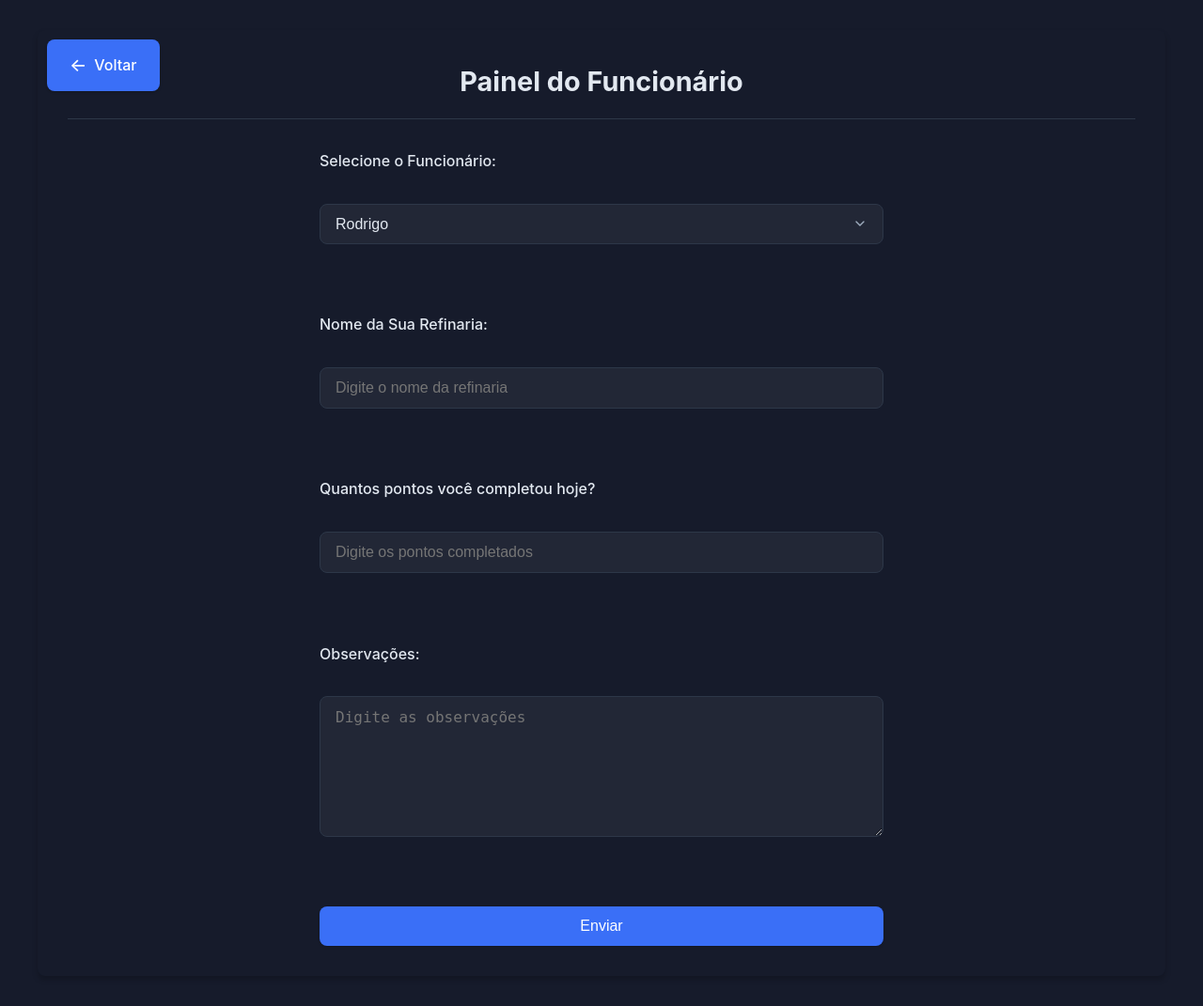
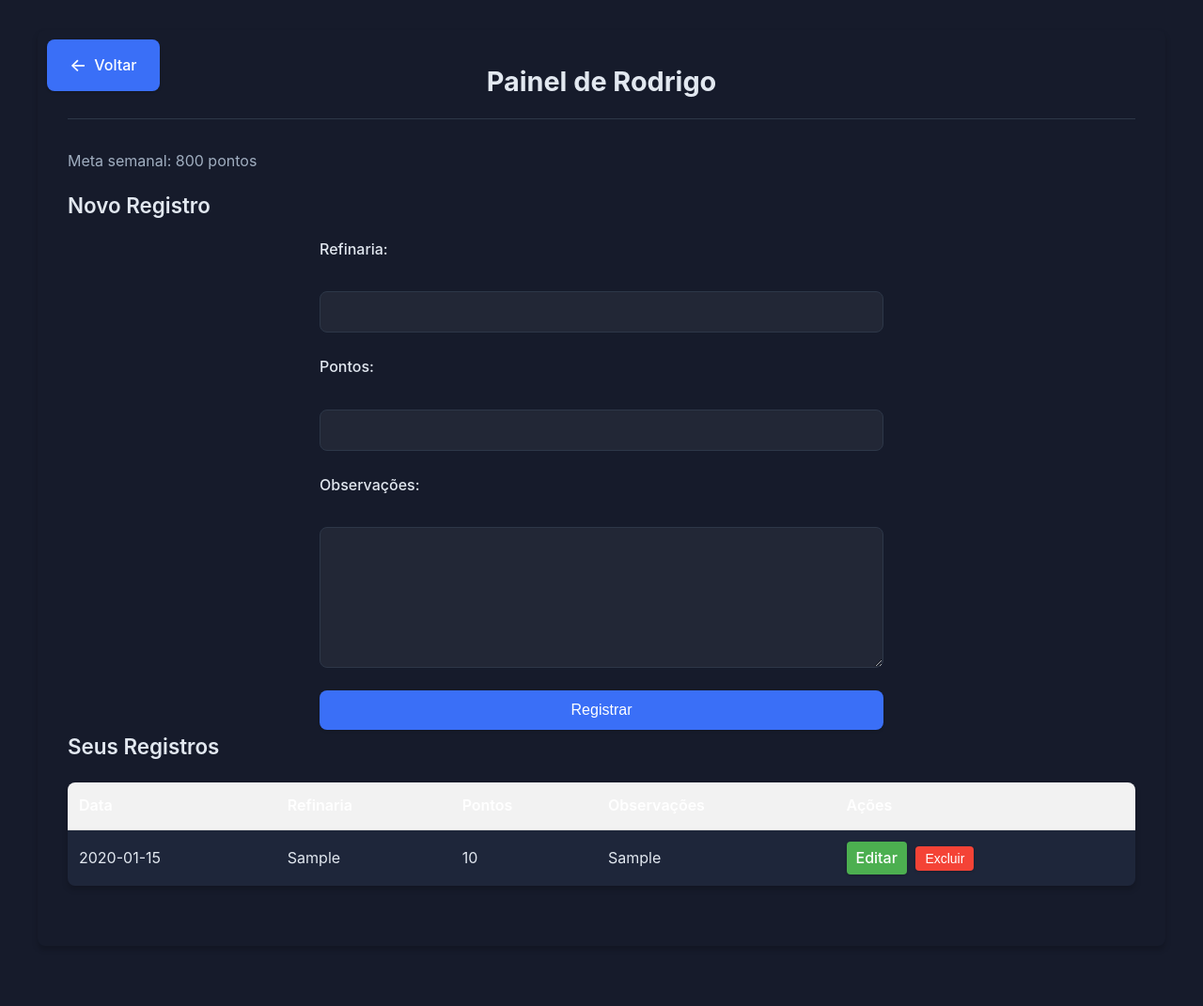
Before and after one commit to BernardoDev0/tentandocss, a Flask app: template templates/employee_dashboard.html in a window 1280 px wide. Shown: the whole page at 94% size. After the commit the page ends 943 px from the top, so only its background shows below. Run offline with Flask 3, Linux system fonts and the light colour scheme; the template is opened without the code that fills it: values that come from a table or form of the project are taken from there, others are empty; tables that the repository leaves empty hold one stand-in row (values such as "Sample post").

Commit message:
Implementei painéis individuais para cada funcionário com chaves de acesso e edição de registros

```diff
--- a/app.py
+++ b/app.py
@@ -47,6 +47,7 @@ class Employee(db.Model):
     id = db.Column(db.Integer, primary_key=True)
     name = db.Column(db.String(100), nullable=False)
     weekly_goal = db.Column(db.Integer, default=800)
+    access_key = db.Column(db.String(50), unique=True, nullable=False)
     entries = db.relationship('Entry', backref='employee', lazy=True)
 
 class Entry(db.Model):
@@ -65,14 +66,18 @@ def init_db():
 
 def add_initial_employees():
     employees = [
-        {'name': 'Rodrigo', 'weekly_goal': 800},
-        {'name': 'Maurício', 'weekly_goal': 800},
-        {'name': 'Matheus', 'weekly_goal': 800}
+        {'name': 'Rodrigo', 'weekly_goal': 800, 'access_key': 'rodrigo123'},
+        {'name': 'Maurício', 'weekly_goal': 800, 'access_key': 'mauricio123'},
+        {'name': 'Matheus', 'weekly_goal': 800, 'access_key': 'matheus123'}
     ]
     for emp in employees:
         existing = Employee.query.filter_by(name=emp['name']).first()
         if not existing:
-            new_employee = Employee(name=emp['name'], weekly_goal=emp['weekly_goal'])
+            new_employee = Employee(
+                name=emp['name'],
+                weekly_goal=emp['weekly_goal'],
+                access_key=emp['access_key']
+            )
             db.session.add(new_employee)
     db.session.commit()
 
@@ -84,7 +89,7 @@ def get_week_range(date):
 def send_async_email(app, msg):
     with app.app_context():
         try:
-            mail.connect()  # Adicione esta linha para garantir a conexão
+            mail.connect()
             mail.send(msg)
             app.logger.info("Email enviado com sucesso")
         except Exception as e:
@@ -101,7 +106,7 @@ def send_confirmation_email(employee_name, date, points, refinery, observations)
         subject="Confirmação de Ponto Registrado",
         sender=app.config['MAIL_USERNAME'],
         recipients=[recipient],
-        cc=[app.config['MAIL_USERNAME']]  # CC to admin
+        cc=[app.config['MAIL_USERNAME']]
     )
 
     msg.body = f"""
@@ -209,12 +214,82 @@ def export_weekly_reports():
 def index():
     return render_template('index.html')
 
-@app.route('/employee_login', methods=['GET', 'POST'])
-def employee_login():
+@app.route('/employee_login/<access_key>')
+def employee_private_login(access_key):
+    employee = Employee.query.filter_by(access_key=access_key).first()
+    if not employee:
+        return redirect(url_for('index'))
+    session['role'] = 'employee'
+    session['employee_id'] = employee.id
+    return redirect(url_for('employee_dashboard'))
+
+@app.route('/employee_dashboard', methods=['GET', 'POST'])
+def employee_dashboard():
+    if session.get('role') != 'employee':
+        return redirect(url_for('index'))
+
+    employee_id = session.get('employee_id')
+    employee = Employee.query.get(employee_id)
+
     if request.method == 'POST':
-        session['role'] = 'employee'
+        refinery = request.form['refinery']
+        points = request.form['points']
+        observations = request.form['observations']
+        date = datetime.now(timezone).strftime('%Y-%m-%d %H:%M:%S')
+
+        new_entry = Entry(
+            employee_id=employee_id,
+            date=date,
+            refinery=refinery,
+            points=points,
+            observations=observations
+        )
+        db.session.add(new_entry)
+        db.session.commit()
+
+        send_confirmation_email(
+            employee_name=employee.name,
+            date=date,
+            points=points,
+            refinery=refinery,
+            observations=observations
+        )
+
         return redirect(url_for('employee_dashboard'))
-    return render_template('employee_login.html')
+
+    entries = Entry.query.filter_by(employee_id=employee_id).order_by(Entry.date.desc()).all()
+    return render_template('employee_dashboard.html', employee=employee, entries=entries)
+
+@app.route('/edit_entry/<int:entry_id>', methods=['GET', 'POST'])
+def edit_entry(entry_id):
+    if session.get('role') != 'employee':
+        return redirect(url_for('index'))
+
+    entry = Entry.query.get_or_404(entry_id)
+    if entry.employee_id != session.get('employee_id'):
+        return redirect(url_for('employee_dashboard'))
+
+    if request.method == 'POST':
+        entry.refinery = request.form['refinery']
+        entry.points = request.form['points']
+        entry.observations = request.form['observations']
+        db.session.commit()
+        return redirect(url_for('employee_dashboard'))
+
+    return render_template('edit_entry.html', entry=entry)
+
+@app.route('/delete_entry/<int:entry_id>', methods=['POST'])
+def delete_entry(entry_id):
+    if session.get('role') != 'employee':
+        return redirect(url_for('index'))
+
+    entry = Entry.query.get_or_404(entry_id)
+    if entry.employee_id != session.get('employee_id'):
+        return redirect(url_for('employee_dashboard'))
+
+    db.session.delete(entry)
+    db.session.commit()
+    return redirect(url_for('employee_dashboard'))
 
 @app.route('/ceo_login', methods=['GET', 'POST'])
 def ceo_login():
@@ -234,58 +309,6 @@ def ceo_login():
 
     return render_template('ceo_login.html', error=error)
 
-@app.route('/add_employee', methods=['GET', 'POST'])
-def add_employee():
-    if session.get('role') != 'ceo':
-        return redirect(url_for('index'))
-
-    if request.method == 'POST':
-        name = request.form['name']
-        weekly_goal = request.form.get('weekly_goal', 800)
-        new_employee = Employee(name=name, weekly_goal=weekly_goal)
-        db.session.add(new_employee)
-        db.session.commit()
-        return redirect(url_for('index'))
-
-    return render_template('add_employee.html')
-
-@app.route('/employee_dashboard', methods=['GET', 'POST'])
-def employee_dashboard():
-    if session.get('role') != 'employee':
-        return redirect(url_for('index'))
-
-    if request.method == 'POST':
-        employee_id = request.form['employee_id']
-        refinery = request.form['refinery']
-        points = request.form['points']
-        observations = request.form['observations']
-        date = datetime.now(timezone).strftime('%Y-%m-%d %H:%M:%S')
-
-        new_entry = Entry(
-            employee_id=employee_id,
-            date=date,
-            refinery=refinery,
-            points=points,
-            observations=observations
-        )
-        db.session.add(new_entry)
-        db.session.commit()
-
-        employee = Employee.query.get(employee_id)
-        if employee and employee.name in EMPLOYEE_EMAILS:
-            send_confirmation_email(
-                employee_name=employee.name,
-                date=date,
-                points=points,
-                refinery=refinery,
-                observations=observations
-            )
-
-        return redirect(url_for('employee_dashboard'))
-
-    employees = Employee.query.all()
-    return render_template('employee_dashboard.html', employees=employees)
-
 @app.route('/ceo_dashboard')
 def ceo_dashboard():
     if session.get('role') != 'ceo':
@@ -300,15 +323,21 @@ def ceo_dashboard():
     employees = Employee.query.all()
     return render_template('ceo_dashboard.html', employees=employees, entries=entries, selected_employee_id=selected_employee_id)
 
-@app.route('/delete_entry/<int:entry_id>', methods=['POST'])
-def delete_entry(entry_id):
+@app.route('/add_employee', methods=['GET', 'POST'])
+def add_employee():
     if session.get('role') != 'ceo':
         return redirect(url_for('index'))
 
-    entry = Entry.query.get_or_404(entry_id)
-    db.session.delete(entry)
-    db.session.commit()
-    return redirect(url_for('ceo_dashboard'))
+    if request.method == 'POST':
+        name = request.form['name']
+        weekly_goal = request.form.get('weekly_goal', 800)
+        access_key = request.form['access_key']
+        new_employee = Employee(name=name, weekly_goal=weekly_goal, access_key=access_key)
+        db.session.add(new_employee)
+        db.session.commit()
+        return redirect(url_for('ceo_dashboard'))
+
+    return render_template('add_employee.html')
 
 @app.route('/delete_all_entries', methods=['POST'])
 def delete_all_entries():
--- a/templates/employee_dashboard.html
+++ b/templates/employee_dashboard.html
@@ -3,7 +3,7 @@
 <head>
     <meta charset="UTF-8">
     <meta name="viewport" content="width=device-width, initial-scale=1.0">
-    <title>Painel do Funcionário</title>
+    <title>Painel de {{ employee.name }}</title>
     <link rel="stylesheet" href="{{ url_for('static', filename='styles.css') }}">
     <style>
         .back-button {
@@ -19,94 +19,89 @@
         .back-button:hover {
             background-color: #0056b3;
         }
-
-        /* Estilo para a mensagem de sucesso */
-        .success-message {
-            display: none; /* Inicialmente oculta */
-            position: fixed; /* Fixa na tela */
-            top: 50%; /* Centraliza verticalmente */
-            left: 50%; /* Centraliza horizontalmente */
-            transform: translate(-50%, -50%); /* Ajusta o centro */
-            background-color: var(--success-color);
+        table {
+            width: 100%;
+            margin-top: 20px;
+            border-collapse: collapse;
+        }
+        th, td {
+            padding: 12px;
+            text-align: left;
+            border-bottom: 1px solid #ddd;
+        }
+        th {
+            background-color: #f2f2f2;
+        }
+        .action-buttons a {
+            padding: 5px 10px;
+            background-color: #4CAF50;
             color: white;
-            padding: 1.5rem 2.5rem;
-            border-radius: var(--radius);
-            text-align: center;
-            box-shadow: var(--shadow-lg);
-            z-index: 1000; /* Garante que fique acima de tudo */
-            font-size: 1.2rem;
-            font-weight: 500;
+            text-decoration: none;
+            border-radius: 4px;
+            margin-right: 5px;
         }
-
-        /* Fundo semi-transparente */
-        .overlay {
-            display: none; /* Inicialmente oculta */
-            position: fixed;
-            top: 0;
-            left: 0;
-            width: 100%;
-            height: 100%;
-            background-color: rgba(0, 0, 0, 0.5); /* Fundo escuro semi-transparente */
-            z-index: 999; /* Fica abaixo da mensagem */
+        .action-buttons form {
+            display: inline;
+        }
+        .action-buttons button {
+            padding: 5px 10px;
+            background-color: #f44336;
+            color: white;
+            border: none;
+            border-radius: 4px;
+            cursor: pointer;
         }
     </style>
 </head>
 <body>
     <div class="container">
-        <!-- Botão de Voltar -->
         <a href="{{ url_for('index') }}" class="back-button">Voltar</a>
 
-        <h1>Painel do Funcionário</h1>
+        <h1>Painel de {{ employee.name }}</h1>
+        <p>Meta semanal: {{ employee.weekly_goal }} pontos</p>
 
-        <!-- Mensagem de sucesso (inicialmente oculta) -->
-        <div id="successMessage" class="success-message">Enviado!</div>
+        <h2>Novo Registro</h2>
+        <form method="POST">
+            <label for="refinery">Refinaria:</label>
+            <input type="text" id="refinery" name="refinery" required>
 
-        <!-- Fundo semi-transparente (inicialmente oculto) -->
-        <div id="overlay" class="overlay"></div>
+            <label for="points">Pontos:</label>
+            <input type="number" id="points" name="points" required min="0">
 
-        <!-- Formulário -->
-        <form method="POST" onsubmit="showSuccessMessage(event)">
-            <label for="employee_id">Selecione o Funcionário:</label>
-            <select id="employee_id" name="employee_id" required>
-                {% for employee in employees %}
-                <option value="{{ employee['id'] }}">{{ employee['name'] }}</option>
+            <label for="observations">Observações:</label>
+            <textarea id="observations" name="observations" required></textarea>
+
+            <button type="submit">Registrar</button>
+        </form>
+
+        <h2>Seus Registros</h2>
+        <table>
+            <thead>
+                <tr>
+                    <th>Data</th>
+                    <th>Refinaria</th>
+                    <th>Pontos</th>
+                    <th>Observações</th>
+                    <th>Ações</th>
+                </tr>
+            </thead>
+            <tbody>
+                {% for entry in entries %}
+                <tr>
+                    <td>{{ entry.date }}</td>
+                    <td>{{ entry.refinery }}</td>
+                    <td>{{ entry.points }}</td>
+                    <td>{{ entry.observations }}</td>
+                    <td class="action-buttons">
+                        <a href="{{ url_for('edit_entry', entry_id=entry.id) }}">Editar</a>
+                        <form method="POST" action="{{ url_for('delete_entry', entry_id=entry.id) }}">
+                            <button type="submit">Excluir</button>
+                        </form>
+                    </td>
+                </tr>
                 {% endfor %}
-            </select>
-            <br>
-            <label for="refinery">Nome da Sua Refinaria:</label>
-            <input type="text" id="refinery" name="refinery" placeholder="Digite o nome da refinaria" required>
-            <br>
-            <label for="points">Quantos pontos você completou hoje?</label>
-            <input type="number" id="points" name="points" placeholder="Digite os pontos completados" required min="0" max="2147483647">
-            <br>
-            <label for="observations">Observações:</label>
-            <textarea id="observations" name="observations" placeholder="Digite as observações" required></textarea>
-            <br>
-            <button type="submit" id="submitButton" class="submit-button">Enviar</button>
-        </form>
+            </tbody>
+        </table>
     </div>
-
-    <script>
-        // Função para mostrar a mensagem de sucesso e enviar o formulário
-        function showSuccessMessage(event) {
-            event.preventDefault(); // Evita o envio imediato do formulário
-
-            const successMessage = document.getElementById('successMessage');
-            const overlay = document.getElementById('overlay');
-            const submitButton = document.getElementById('submitButton');
-
-            // Mostra a mensagem e o fundo semi-transparente
-            successMessage.style.display = 'block';
-            overlay.style.display = 'block';
-
-            // Desabilita o botão de enviar
-            submitButton.disabled = true;
-
-            // Envia o formulário após 1 segundo (para dar tempo de ver a mensagem)
-            setTimeout(() => {
-                event.target.submit(); // Envia o formulário
-            }, 1000);
-        }
-    </script>
 </body>
 </html>
```
Also changed, not shown: templates/ceo_dashboard.html (+54 -16 lines), templates/edit_entry.html (added, +65 -0 lines), templates/employee_login.html (+5 -24 lines), templates/index.html (+10 -3 lines).
